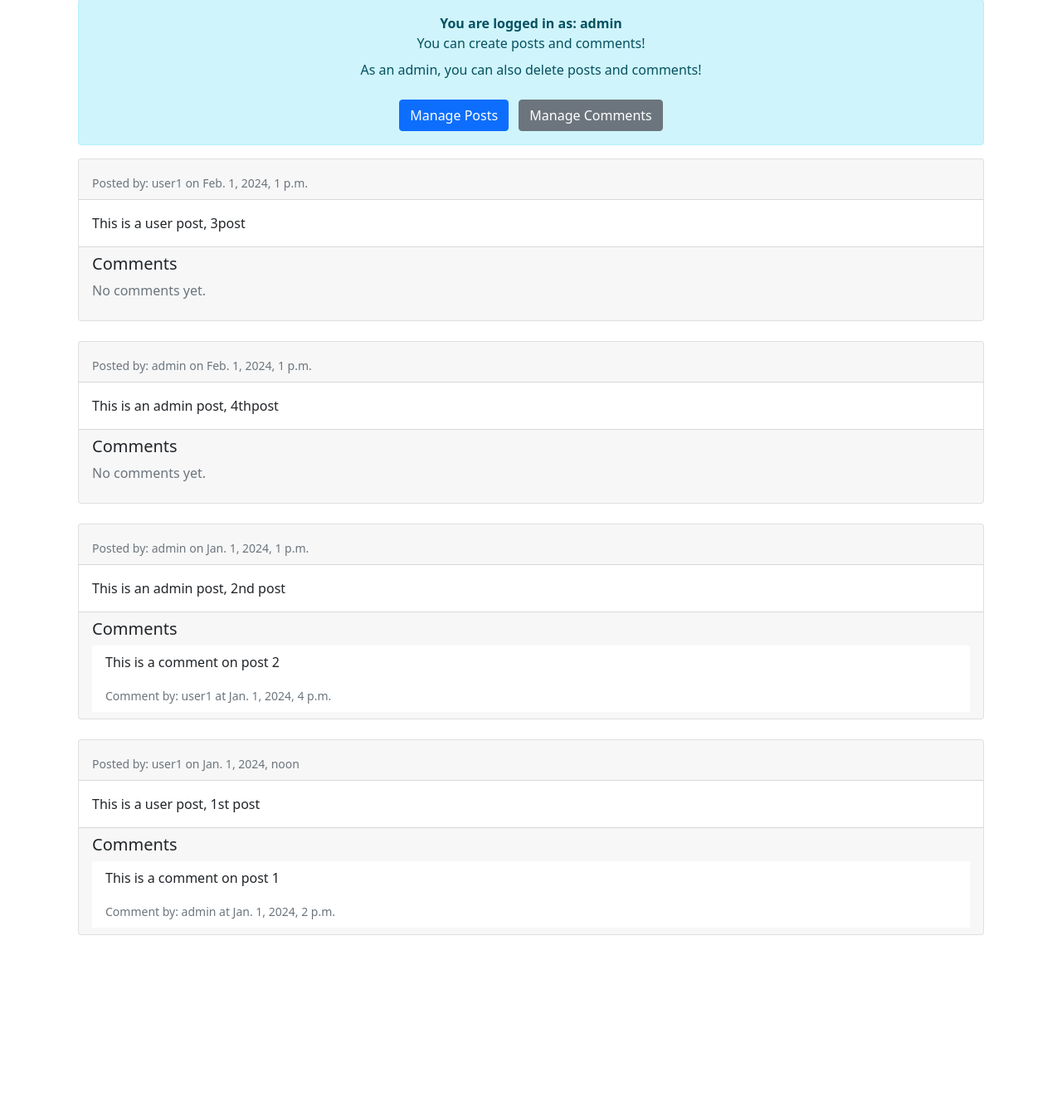
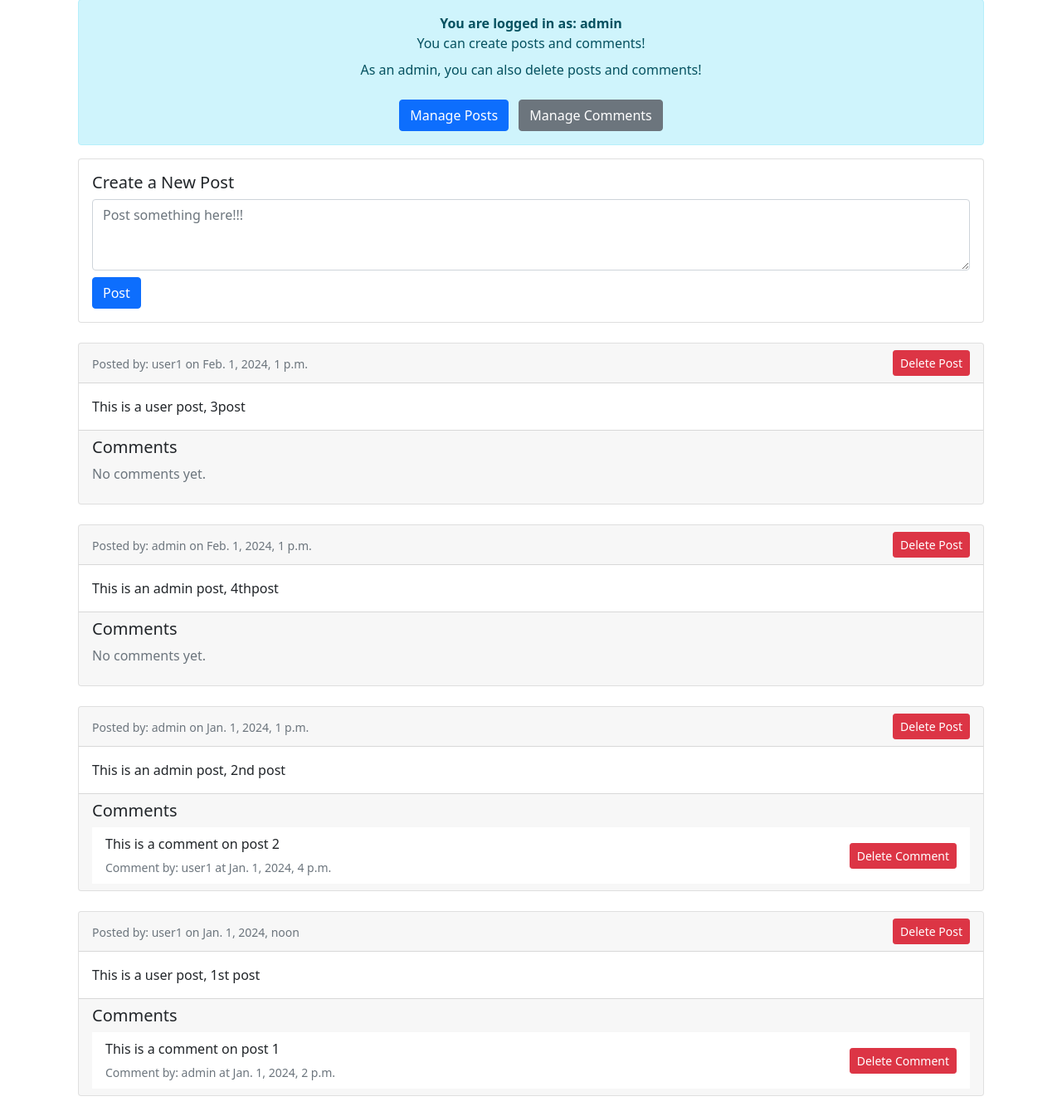
Before and after one commit to usd-cs/COMP-49X-24-25-SMSE-intro-project, a Django app: page /posts/ in a window 1280 px wide. Shown: the part 234-1579 px from the top of the page at 83% size. Before the commit the page ends 1361 px from the top, so only its background shows below. Run offline with Django 5.2, Linux system fonts and the light colour scheme; a user stored in the database is signed in; data comes from the database, SQL or seed files in the repository.

Commit message:
last fix (forgot to push!!!!)

```diff
--- a/intro_project/posts/templates/posts/home.html
+++ b/intro_project/posts/templates/posts/home.html
@@ -23,6 +23,20 @@
         </div>
         {% endif %}
     </div>
+
+    <!-- Create Post Form -->
+    <div class="card mb-4">
+        <div class="card-body">
+            <h5 class="card-title">Create a New Post</h5>
+            <form method="POST" action="{% url 'posts:create_post' %}">
+                {% csrf_token %}
+                <div class="form-group">
+                    <textarea class="form-control" name="content" rows="3" placeholder="Post something here!!!" required></textarea>
+                </div>
+                <button type="submit" class="btn btn-primary mt-2">Post</button>
+            </form>
+        </div>
+    </div>
     {% else %}
     <div class="alert alert-warning text-center">
         <strong>Please log in to create posts and comments.</strong>
@@ -34,9 +48,18 @@
     <div class="posts-list">
         {% for post in posts %}
         <div class="card mb-4">
-            <div class="card-header">
-                <h3>{{ post.title }}</h3>
-                <small class="text-muted">Posted by: {{ post.author }} on {{ post.created_at }}</small>
+            <div class="card-header d-flex justify-content-between align-items-center">
+                <div>
+                    <small class="text-muted">Posted by: {{ post.author }} on {{ post.created_at }}</small>
+                </div>
+                {% if user.is_superuser %}
+                <form method="POST" action="{% url 'posts:delete_post' post.id %}" class="d-inline">
+                    {% csrf_token %}
+                    <button type="submit" class="btn btn-danger btn-sm" onclick="return confirm('Are you sure you want to delete this post?')">
+                        Delete Post
+                    </button>
+                </form>
+                {% endif %}
             </div>
             <div class="card-body">
                 <p class="card-text">{{ post.content }}</p>
@@ -46,9 +69,19 @@
                 {% if post.comments.all %}
                 <ul class="list-group list-group-flush">
                     {% for comment in post.comments.all %}
-                    <li class="list-group-item">
-                        <p>{{ comment.content }}</p>
-                        <small class="text-muted">Comment by: {{ comment.author }} at {{ comment.created_at }}</small>
+                    <li class="list-group-item d-flex justify-content-between align-items-center">
+                        <div>
+                            <p class="mb-1">{{ comment.content }}</p>
+                            <small class="text-muted">Comment by: {{ comment.author }} at {{ comment.created_at }}</small>
+                        </div>
+                        {% if user.is_superuser %}
+                        <form method="POST" action="{% url 'posts:delete_comment' comment.id %}" class="d-inline">
+                            {% csrf_token %}
+                            <button type="submit" class="btn btn-danger btn-sm" onclick="return confirm('Are you sure you want to delete this comment?')">
+                                Delete Comment
+                            </button>
+                        </form>
+                        {% endif %}
                     </li>
                     {% endfor %}
                 </ul>
```
